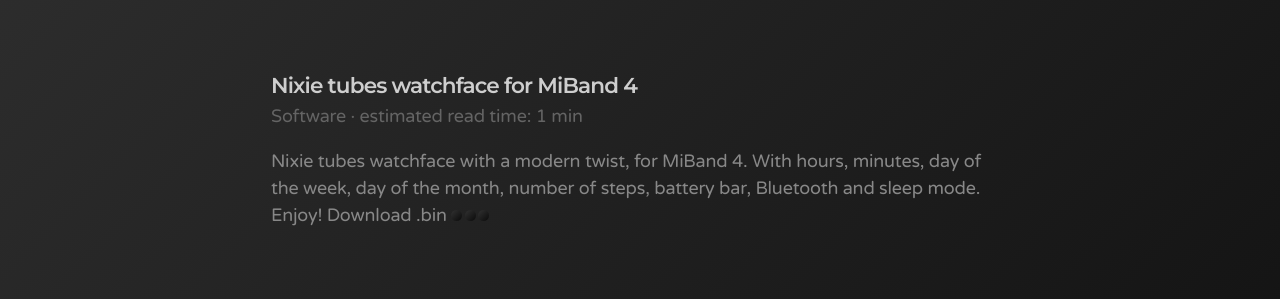
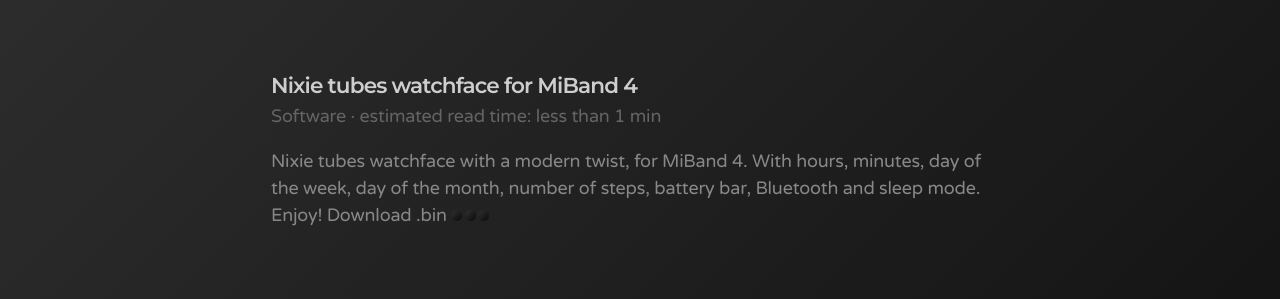
Before and after one commit to bonina/bonina.github.io, a Jekyll site: the page built from index.html, in a window 1280 px wide. Shown: the part 369-668 px from the top of the page. Built offline with Jekyll 4.4.1, drawn with Linux system fonts in a browser that asks for light colours; the list of posts is cut into pages by our own code.

Commit message:
Update readtime.html

```diff
--- a/_includes/readtime.html
+++ b/_includes/readtime.html
@@ -1,6 +1,8 @@
 <span class="post-categories readtime" style="display:inline" title="Estimated read time">
   {% assign nwords = post.content | strip_newlines | markdownify | strip_html | number_of_words | decrement %}
-  {% if nwords < 180 %}
+  {% if nwords < 90 %}
+  &middot;&nbsp;estimated read time: less than 1 min
+  {% elsif nwords < 180 %}
   &middot;&nbsp;estimated read time: 1 min
   {% else %}
   &middot;&nbsp;estimated read time: {{ nwords | divided_by:90 }} mins
```
